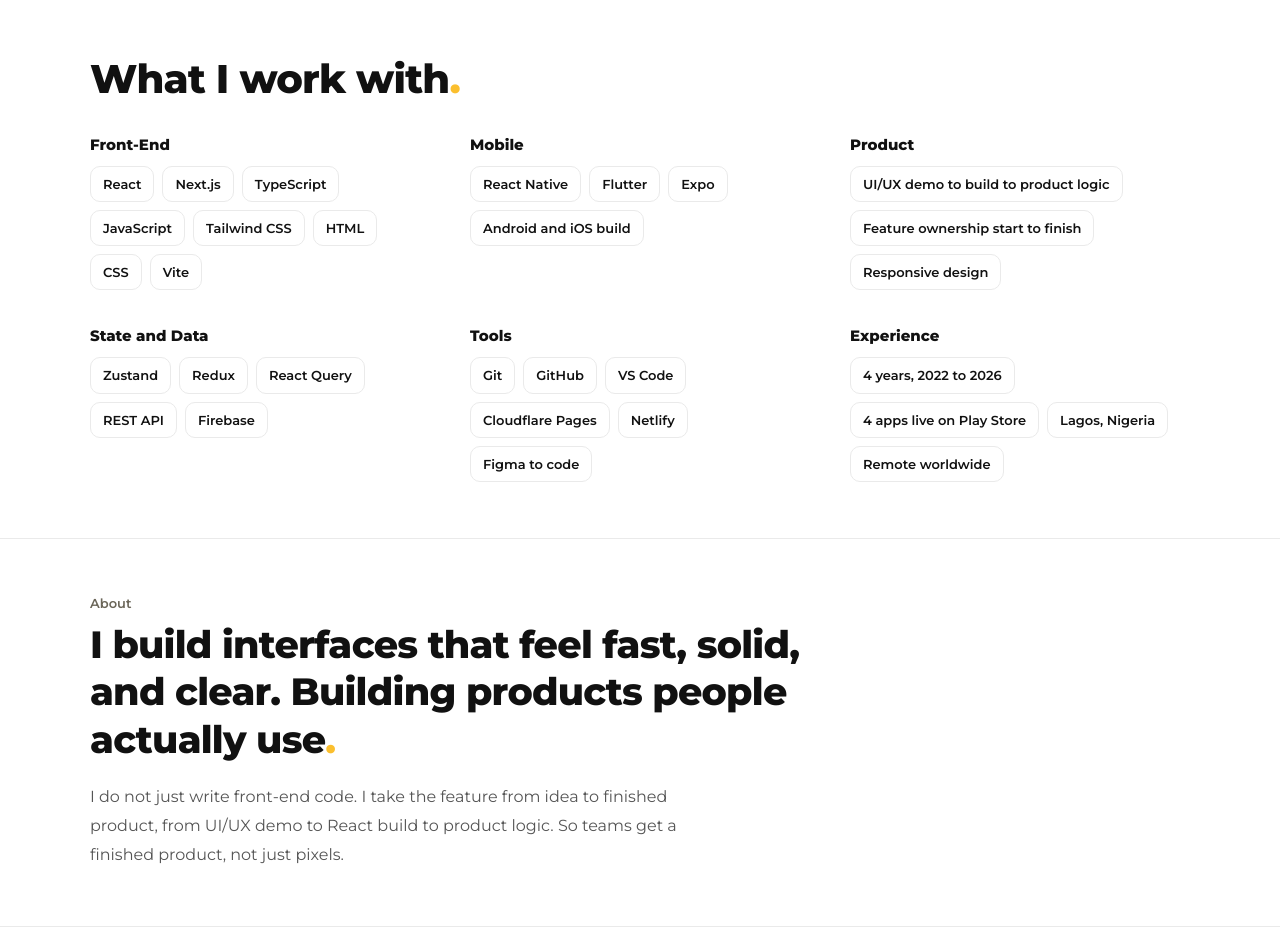
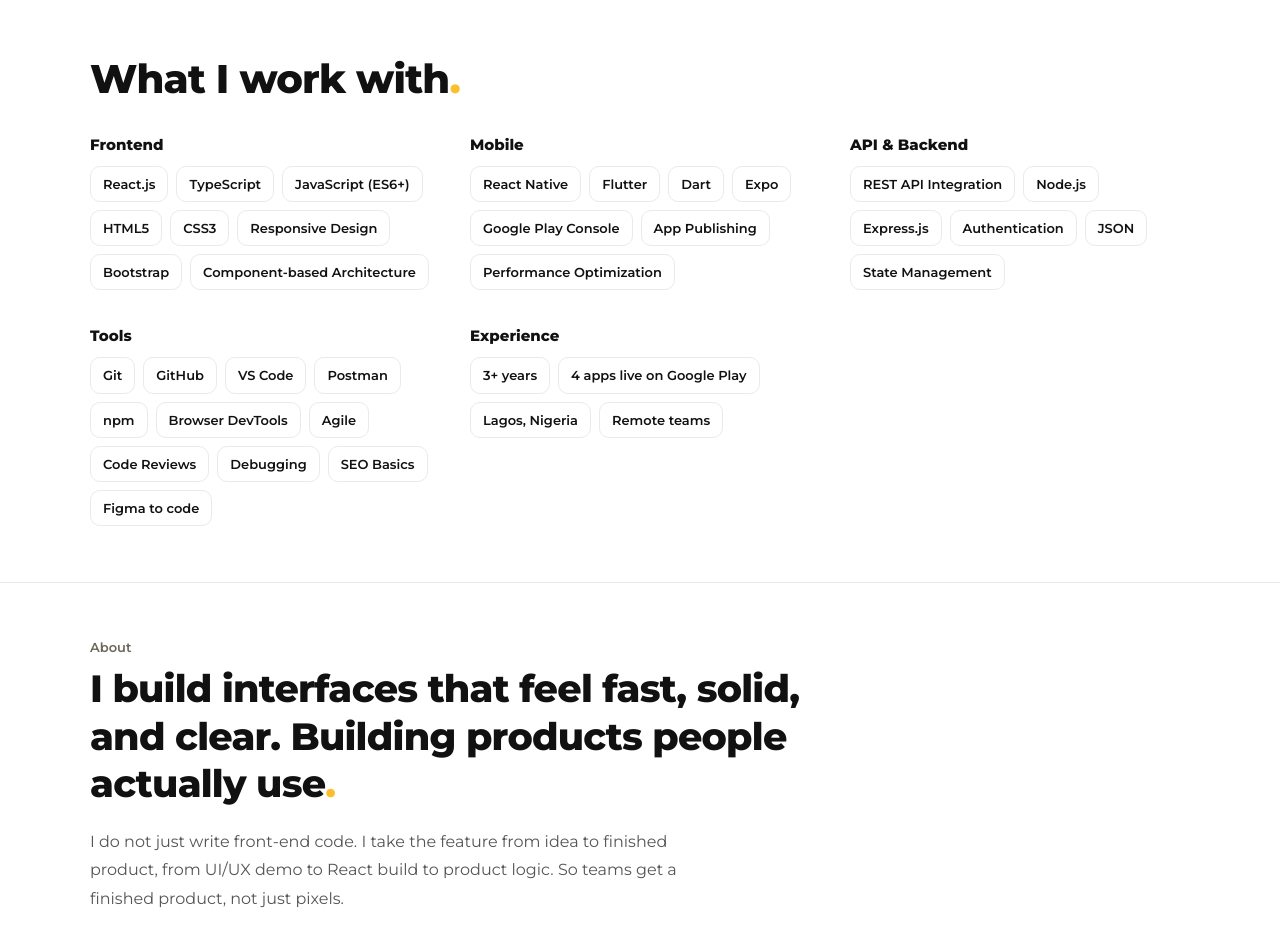
Before and after one commit to BigJerry-dev/bigj-dev-portfolio, a React (Vite) app: page / in a window 1280 px wide. Shown: the part 1240-2172 px from the top of the page. Built offline with nearby package versions, Linux system fonts and the light colour scheme.

Commit message:
match skills section to CV

```diff
--- a/src/components/Capabilities.jsx
+++ b/src/components/Capabilities.jsx
@@ -1,28 +1,24 @@
 function Capabilities() {
   const groups = [
     {
-      title: "Front-End",
-      items: ["React", "Next.js", "TypeScript", "JavaScript", "Tailwind CSS", "HTML", "CSS", "Vite"],
+      title: "Frontend",
+      items: ["React.js", "TypeScript", "JavaScript (ES6+)", "HTML5", "CSS3", "Responsive Design", "Bootstrap", "Component-based Architecture"],
     },
     {
       title: "Mobile",
-      items: ["React Native", "Flutter", "Expo", "Android and iOS build"],
+      items: ["React Native", "Flutter", "Dart", "Expo", "Google Play Console", "App Publishing", "Performance Optimization"],
     },
     {
-      title: "Product",
-      items: ["UI/UX demo to build to product logic", "Feature ownership start to finish", "Responsive design"],
-    },
-    {
-      title: "State and Data",
-      items: ["Zustand", "Redux", "React Query", "REST API", "Firebase"],
+      title: "API & Backend",
+      items: ["REST API Integration", "Node.js", "Express.js", "Authentication", "JSON", "State Management"],
     },
     {
       title: "Tools",
-      items: ["Git", "GitHub", "VS Code", "Cloudflare Pages", "Netlify", "Figma to code"],
+      items: ["Git", "GitHub", "VS Code", "Postman", "npm", "Browser DevTools", "Agile", "Code Reviews", "Debugging", "SEO Basics", "Figma to code"],
     },
     {
       title: "Experience",
-      items: ["4 years, 2022 to 2026", "4 apps live on Play Store", "Lagos, Nigeria", "Remote worldwide"],
+      items: ["3+ years", "4 apps live on Google Play", "Lagos, Nigeria", "Remote teams"],
     },
   ];
 
```
